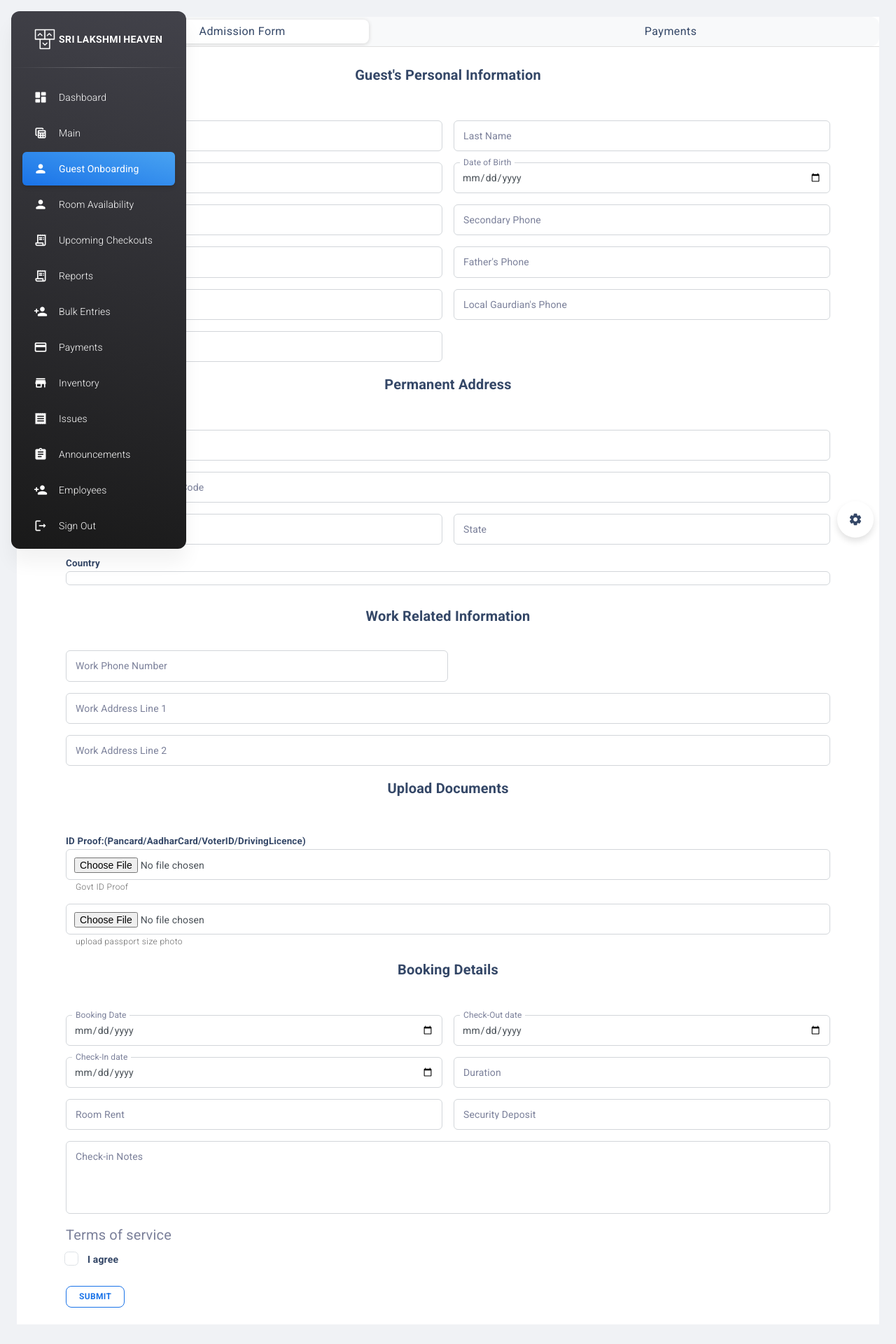
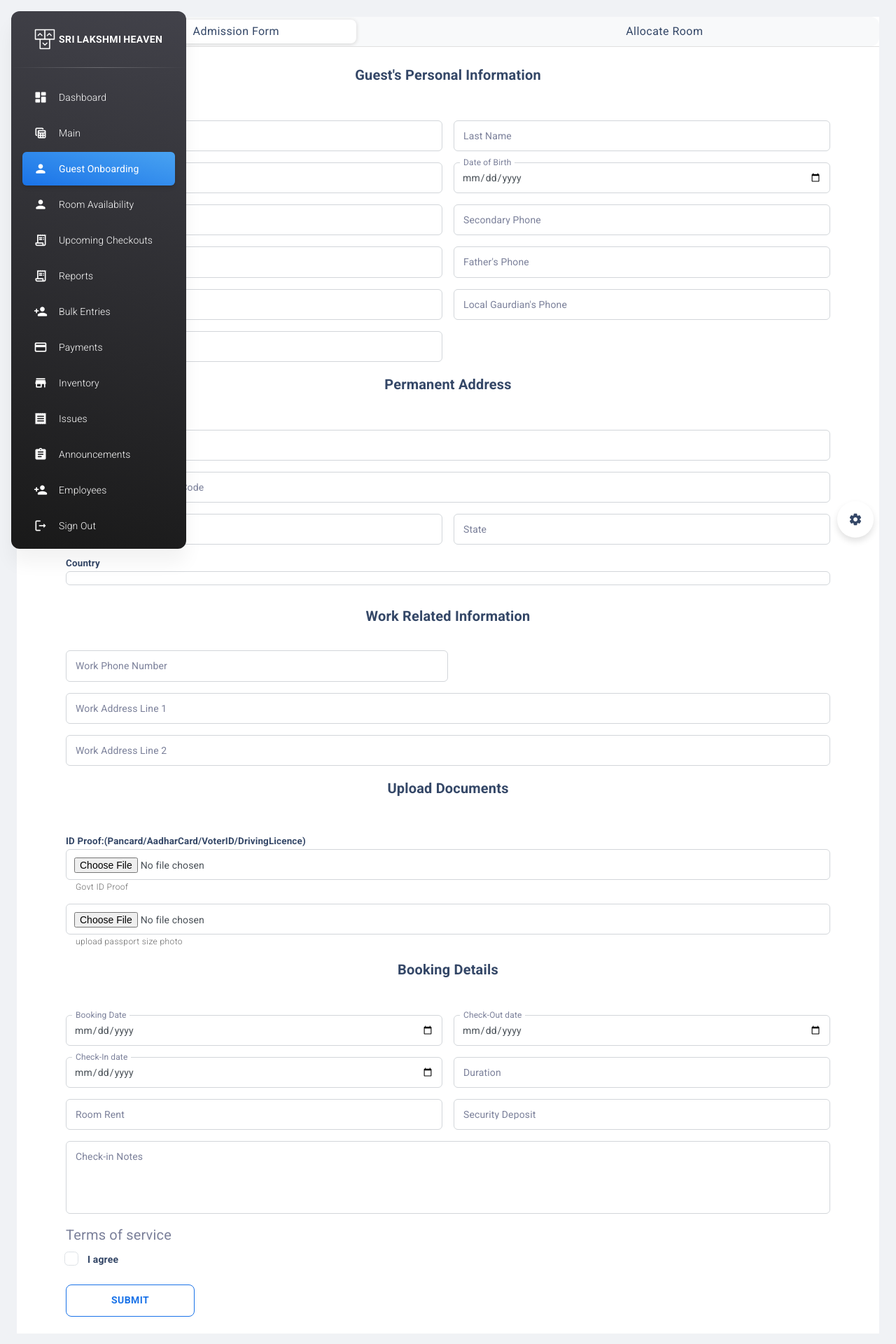
Before and after one commit to revanthkumaar/template, a React (Create React App) app: page /profile in a window 1280 px wide. Shown: the top 1920 px of the page at 70% size. Built offline with nearby package versions, Linux system fonts and the light colour scheme.

Commit message:
minor changes

```diff
--- a/src/layouts/profile/GuestLoginForm/components/GuestLoginForm.js
+++ b/src/layouts/profile/GuestLoginForm/components/GuestLoginForm.js
@@ -255,24 +255,7 @@ const GuestLoginForm = () => {
                     <Grid item xs={6}>
                       <Textfield name="workPhone" label="Work Phone Number" />
                     </Grid>
-                    {/* <Grid item xs={6}>
 
-                      <Select onChange="if(this.options[this.selectedIndex].value=='customOption'){toggleField(this, this.nextSibling); this.selectedIndex='0';}"// value={selectedAnswer}
-  >
-                      <option value="0" name="optionA">
-                        Salaried Employee
-                      </option><option value="1" name="optionB">
-                        Self Employee</option><option value="customOption" name="customInput">
-                        CustomInput
-                      </option><option value="-1" name="landing">
-                        Select one
-                      </option>
-                    </Select>
-
-
-
-
-                  </Grid> */}{" "}
                   </Grid>
 
                   <Grid item xs={12}>
@@ -367,7 +350,7 @@ const GuestLoginForm = () => {
                   </Grid>
                   <Divider variant="middle" />
                   <Grid item xs={4} justifyContent="center">
-                    <MDButton variant="outlined" color="info" size="small">
+                    <MDButton variant="outlined" color="info" size="large">
                      Submit
                     </MDButton>
                   </Grid>
--- a/src/layouts/profile/GuestLoginForm/components/TabBar.js
+++ b/src/layouts/profile/GuestLoginForm/components/TabBar.js
@@ -58,14 +58,14 @@ export default function TabBar() {
           centered
         >
           <Tab label="Admission Form" {...a11yProps(0)} />
-          <Tab label="Payments" {...a11yProps(1)} />
+          <Tab label="Allocate Room" {...a11yProps(1)} />
         </Tabs>
       </Box>
       <TabPanel value={value} index={0}>
         <GuestLoginForm />
       </TabPanel>
       <TabPanel value={value} index={1}>
-        <h4 align='center'>Available Rooms/Beds</h4>
+        <h4 align='center'>Room Allocation</h4>
         <br/>
         <Building />
         <br/>
```
Also changed, not shown: src/components/MDBox/index.js (+0 -13 lines), src/components/MDButton/index.js (+0 -23 lines), src/layouts/profile/GuestLoginForm/components/Building.js (+2 -31 lines), src/layouts/profile/index.js (+0 -17 lines).
